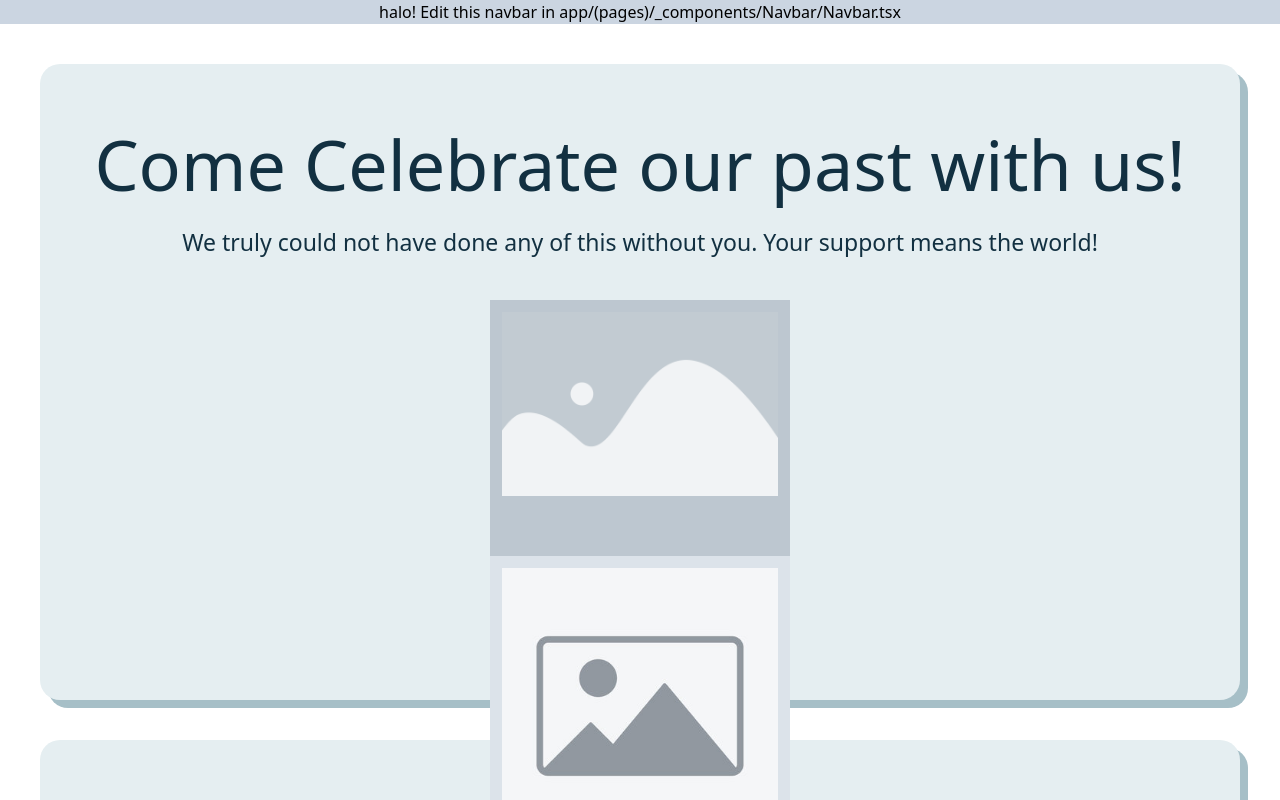
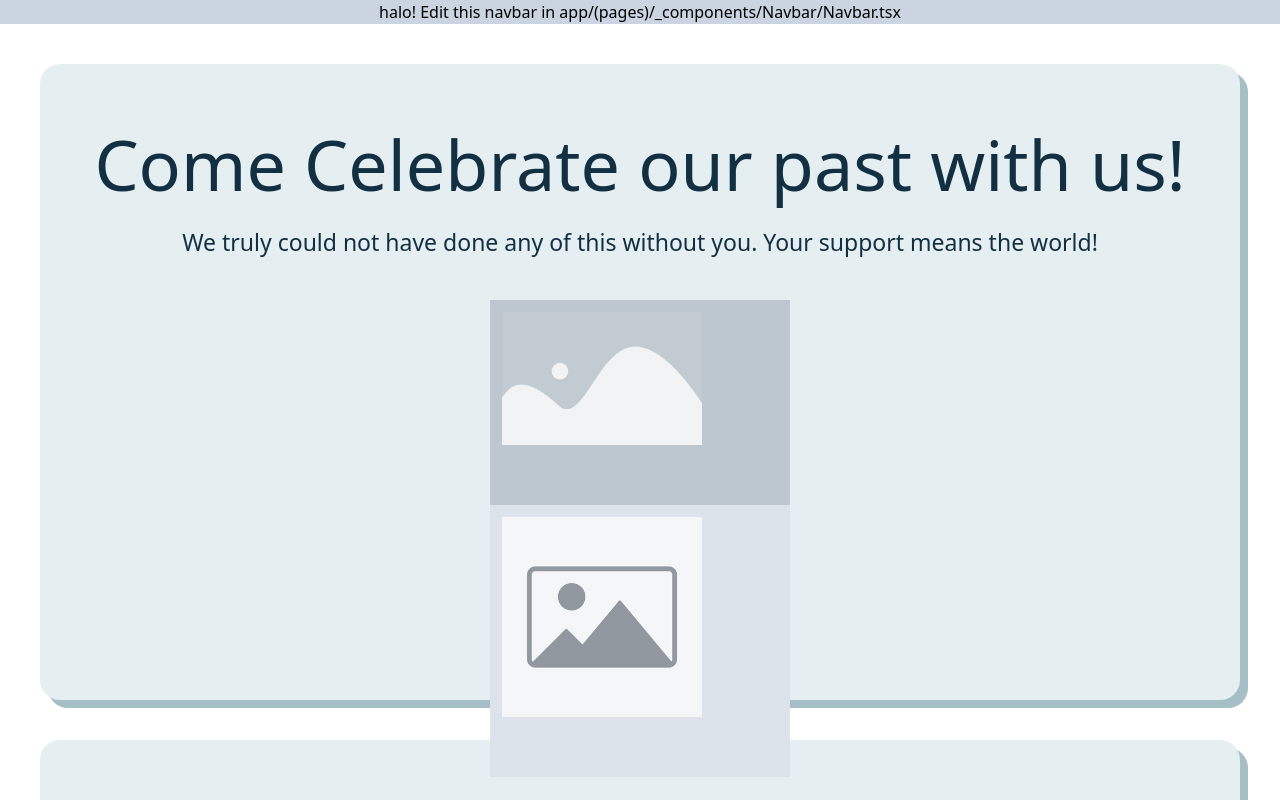
Before and after one commit to HackDavis/website-2026, a Next.js app: page /about-us in a window 1280 px wide. Shown: the top 800 px of the page. Built offline with nearby package versions, Linux system fonts and the light colour scheme.

Commit message:
Name changes

```diff
--- a/app/(pages)/about-us/_components/CelebratePast/celebratePast.module.scss
+++ /dev/null
@@ -1,6 +0,0 @@
-@import font_string from '@app/(pages)/_globals/fonts';
-
-
-.testing {
-    font-family: var(--font-jakarta);
-}
--- a/app/(pages)/about-us/_components/CelebratePast/celebratePast.tsx
+++ b/app/(pages)/about-us/_components/CelebratePast/celebratePast.tsx
@@ -3,12 +3,12 @@
 import styles from './celebratePast.module.scss';
 import font_string from '@app/(pages)/_globals/fonts';
 import { useState, useEffect } from 'react';
-
+import Image from 'next/image';
 
 function Pictures({ path, alt, order }: { path: string, alt: string, order: number }) {
     return (
         <div className={`z-[${order}] top-0 left-1/2 p-3 pb-[60px] ${order === 1 ? "bg-[#DCE3EA]" : "bg-[#BDC7D0]"}`}>
-            <img src={path} alt={alt} />
+            <Image src={path} alt={alt} width={200} height={200} />
         </div>
     );
 }
@@ -29,7 +29,7 @@ export default function CelebratePast() {
             });
         }, 2000); //10sec
 
-        return () => clearInterval(interval);
+        return () => clearInterval(interval); //E5EEF1 var(--text-extra-dark)
     }, []);
     return (
         <div className="m-10 flex flex-col items-center bg-[#E5EEF1] place-content-center rounded-[20px] shadow-[8px_8px_0_0_#A6BFC7]">
--- a/app/(pages)/about-us/page.tsx
+++ b/app/(pages)/about-us/page.tsx
@@ -1,4 +1,4 @@
-import CelebratePast from "./_components/CelebratePast/celebratePast";
+import CelebratePast from "./_components/CelebratePast/CelebratePast";
 
 export default function AboutUs() {
   return (
```
